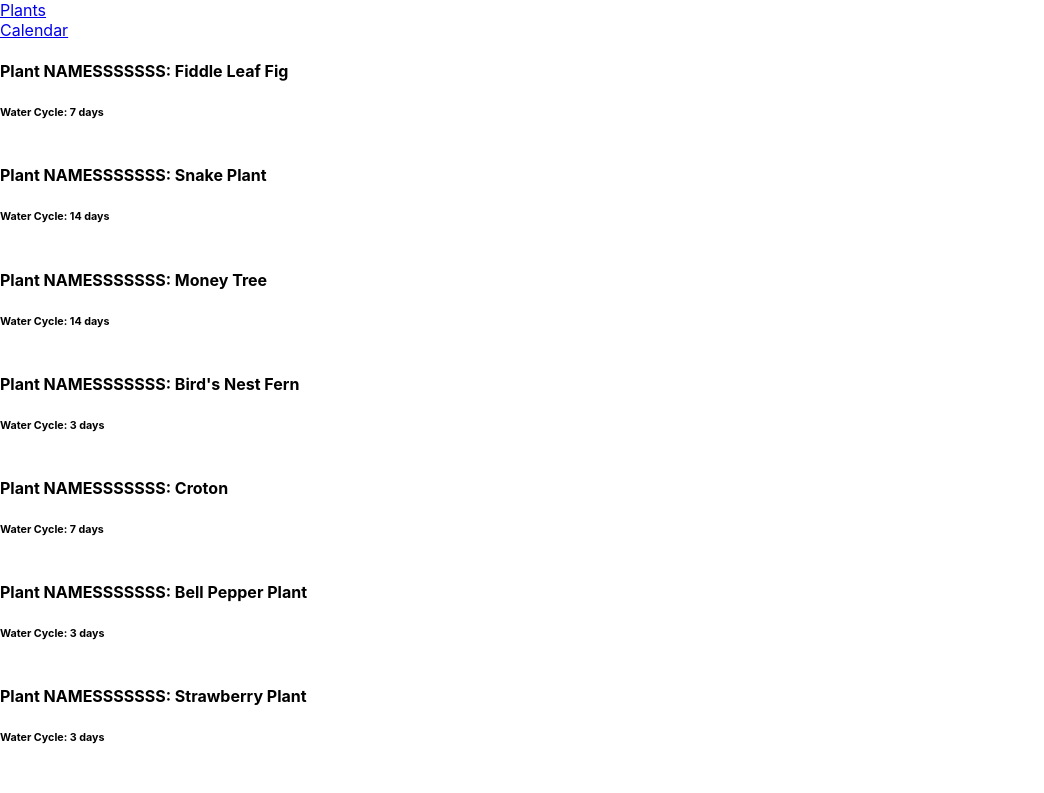
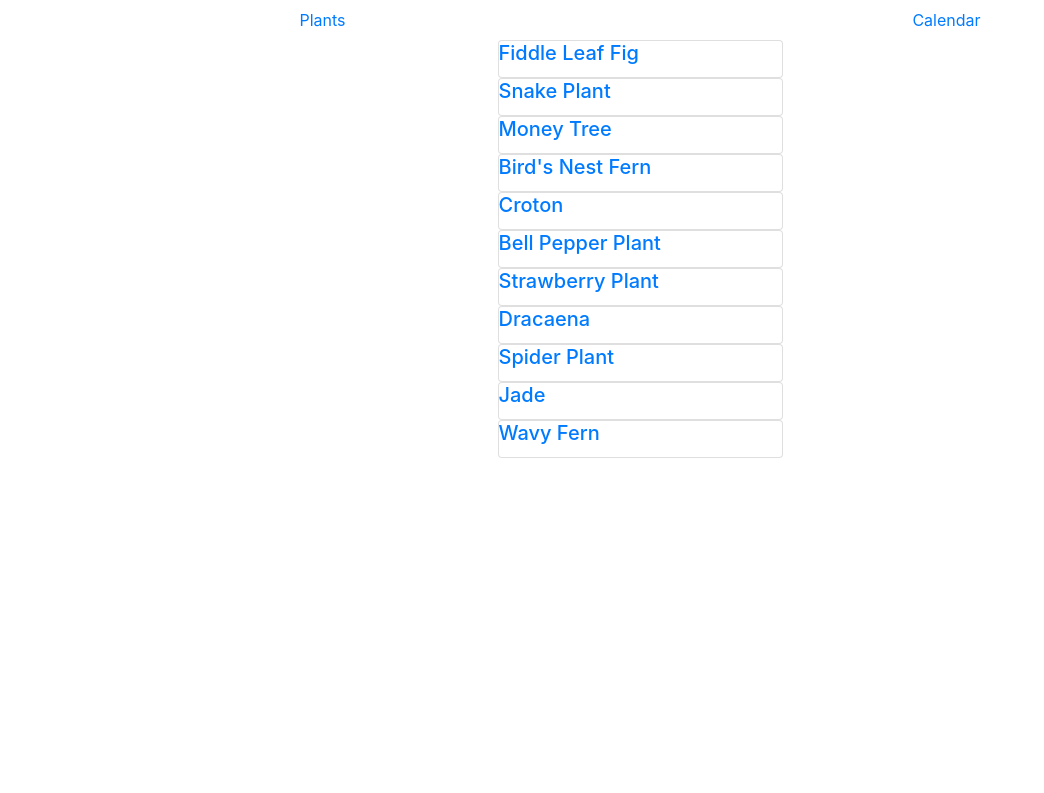
Before and after one commit to Munaiz123/TandemPlants, a React (Create React App) app: page /plants in a window 1280 px wide. Shown: the top 793 px of the page, without its empty margins (0-1044 px from the left). Built offline with nearby package versions, Linux system fonts and the light colour scheme.

Commit message:
linked to singlePlant view

```diff
--- a/package.json
+++ b/package.json
@@ -6,6 +6,8 @@
     "@testing-library/jest-dom": "^4.2.4",
     "@testing-library/react": "^9.3.3",
     "@testing-library/user-event": "^7.1.2",
+    "bootstrap": "^4.4.1",
+    "gulp": "^4.0.2",
     "react": "^16.12.0",
     "react-bootstrap": "^1.0.0-beta.16",
     "react-dom": "^16.12.0",
--- a/public/index.html
+++ b/public/index.html
@@ -10,6 +10,9 @@
       content="Web site created using create-react-app"
     />
     <link rel="apple-touch-icon" href="%PUBLIC_URL%/logo192.png" />
+    <link rel="stylesheet" href="https://stackpath.bootstrapcdn.com/bootstrap/4.4.1/css/bootstrap.min.css"
+      integrity="sha384-Vkoo8x4CGsO3+Hhxv8T/Q5PaXtkKtu6ug5TOeNV6gBiFeWPGFN9MuhOf23Q9Ifjh"
+      crossorigin="anonymous">
     <!--
       manifest.json provides metadata used when your web app is installed on a
       user's mobile device or desktop. See https://developers.google.com/web/fundamentals/web-app-manifest/
--- a/src/Components/Navbar.js
+++ b/src/Components/Navbar.js
@@ -6,6 +6,8 @@ import {
   Link,
   Switch
 } from "react-router-dom";
+import '../index.css';
+
 
 import Plants from "./Plants";
 import Calendar from "./Calendar";
--- a/src/Components/Plants.js
+++ b/src/Components/Plants.js
@@ -1,24 +1,25 @@
 import React from "react";
 import plants from "../Plants.json";
-import '../index.css';
-import {Card} from 'react-bootstrap'
-import Navbar from './Navbar'
-
-
+import "../index.css";
+import { Card } from "react-bootstrap";
+import {Link} from 'react-router-dom'
 
 
 class OfficePlants extends React.Component {
   render() {
-    console.log(plants)
+    console.log(plants);
     return (
-      <div className='main'>
-        <div className='allPlants'>
-        {plants.map((plant,i) => (
-          <Card key={i}>
-            <h4>Plant NAMESSSSSSS: {plant.name}</h4>
-            <h6> Water Cycle: {plant.water_after}</h6>
-          </Card>
-        ))}
+      <div className="container" >
+        <div className='row justify-content-md-center'>
+          <div className="col-3">
+            {plants.map((plant, i) => (
+              <Card key={i} className="row">
+                <Card.Title>
+                <Link to={`/plants/${plant.name}`}>{plant.name}</Link>
+                </Card.Title>
+              </Card>
+            ))}
+          </div>
         </div>
       </div>
     );
--- a/src/index.css
+++ b/src/index.css
@@ -19,5 +19,16 @@ code {
 
 .allPlants{
   display: flex;
-  flex-direction: column;
+  flex-direction: row;
+  flex-wrap:wrap;
 }
+
+.singlePlant{
+  padding:25px
+}
+
+.navbar{
+  display: flex;
+  flex-direction: row;
+  justify-content: space-evenly;
+}
--- a/src/routes.js
+++ b/src/routes.js
@@ -3,13 +3,15 @@ import {withRouter, BrowserRouter, Route, Switch, Redirect} from 'react-router-d
 
 import Plants from './Components/Plants'
 import Calendar from './Components/Calendar'
+import SinglePlant from './Components/SinglePlant'
 
 class Routes extends Component {
   render(){
     return(
-      // <Switch>
       <>
-        <Route path="/plants" component={Plants} />
+      {/* <Switch> */}
+        <Route path="/plants/:plantName" component={SinglePlant} />
+        <Route exact path="/plants" component={Plants} />
         <Route path="/calendar" component={Calendar} />
       {/* </Switch> */}
       </>
```
Also changed, not shown: 1 other file (tests, documents, lock files or other folders).
